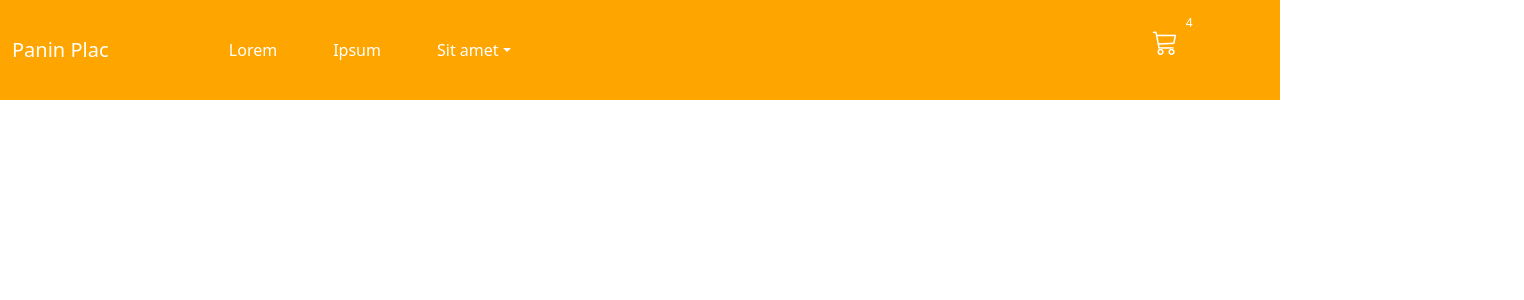
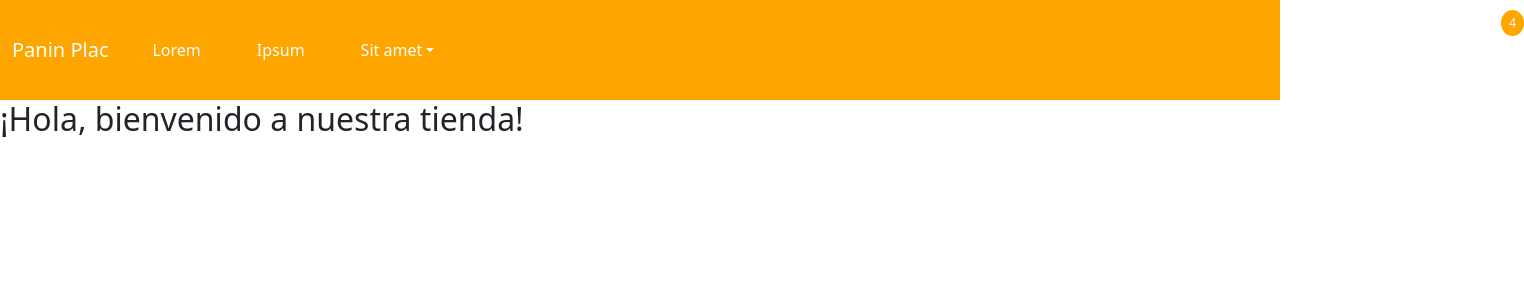
Before and after one commit to Fabrizioandres1998/Primer-Preentrega-REACT, a React (Vite) app: page / in a window 1280 px wide. Shown: the top 300 px of the page, 1524 px wide, since content can reach past the window. Built offline with nearby package versions, Linux system fonts and the light colour scheme.

Commit message:
feat(itemListContainer): creacion y prop greeting

```diff
--- a/src/App.jsx
+++ b/src/App.jsx
@@ -1,12 +1,16 @@
 import React from 'react'
 import Navbar from './components/NavBar'
+import ItemListContainer from './components/ItemListContainer'
 
 
 
 
 const App = () => {
   return (<>
-    <Navbar/>
+    <Navbar />
+    <div>
+      <ItemListContainer greeting="¡Hola, bienvenido a nuestra tienda!" />
+    </div>
   </>
   )
 
--- a/src/components/CartWidget.css
+++ b/src/components/CartWidget.css
@@ -1,7 +1,13 @@
 .cartWidget-container {
     position: relative;
     display: inline-block;
-    margin-left: 600px;
+    padding-left: 1000px;
+}
+
+@media (max-width: 1110px) {
+    .cartWidget-container {
+        padding-left: 0;
+    }
 }
 
 .bi-cart3 {
--- /dev/null
+++ b/src/components/ItemListContainer.jsx
@@ -0,0 +1,13 @@
+import React from 'react'
+
+const ItemListContainer = ({greeting}) => {
+    return (
+        <div>
+            <div className="item-list-container">
+            <h2 className="greeting">{greeting}</h2>
+        </div>
+        </div>
+    )
+}
+
+export default ItemListContainer
```
